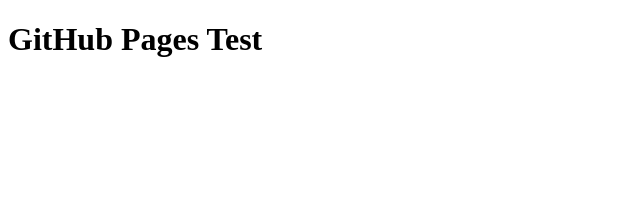
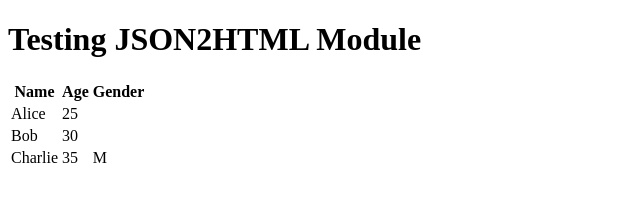
Before and after one commit to harshit2123/json2html, a plain HTML site: page index.html in a window 1280 px wide. Shown: the whole page, without its empty margins (0-640 px from the left). Drawn offline with Linux system fonts and the light colour scheme.

Commit message:
Update index.html

```diff
--- a/index.html
+++ b/index.html
@@ -3,13 +3,21 @@
 <head>
     <meta charset="UTF-8">
     <meta name="viewport" content="width=device-width, initial-scale=1.0">
-    <title>Test</title>
+    <title>JSON to HTML Table Test</title>
 </head>
 <body>
-    <h1>GitHub Pages Test</h1>
+    <h1>Testing JSON2HTML Module</h1>
+    <div id="table-container"></div>
     <script type="module">
         import json2html from './json2html.js';
-        console.log(json2html([{ Name: "Alice", Age: 25 }]));
+
+        const data = [
+            { Name: "Alice", Age: 25 },
+            { Name: "Bob", Age: 30 },
+            { Name: "Charlie", Age: 35, Gender: "M" }
+        ];
+
+        document.getElementById('table-container').innerHTML = json2html(data);
     </script>
 </body>
 </html>
```
